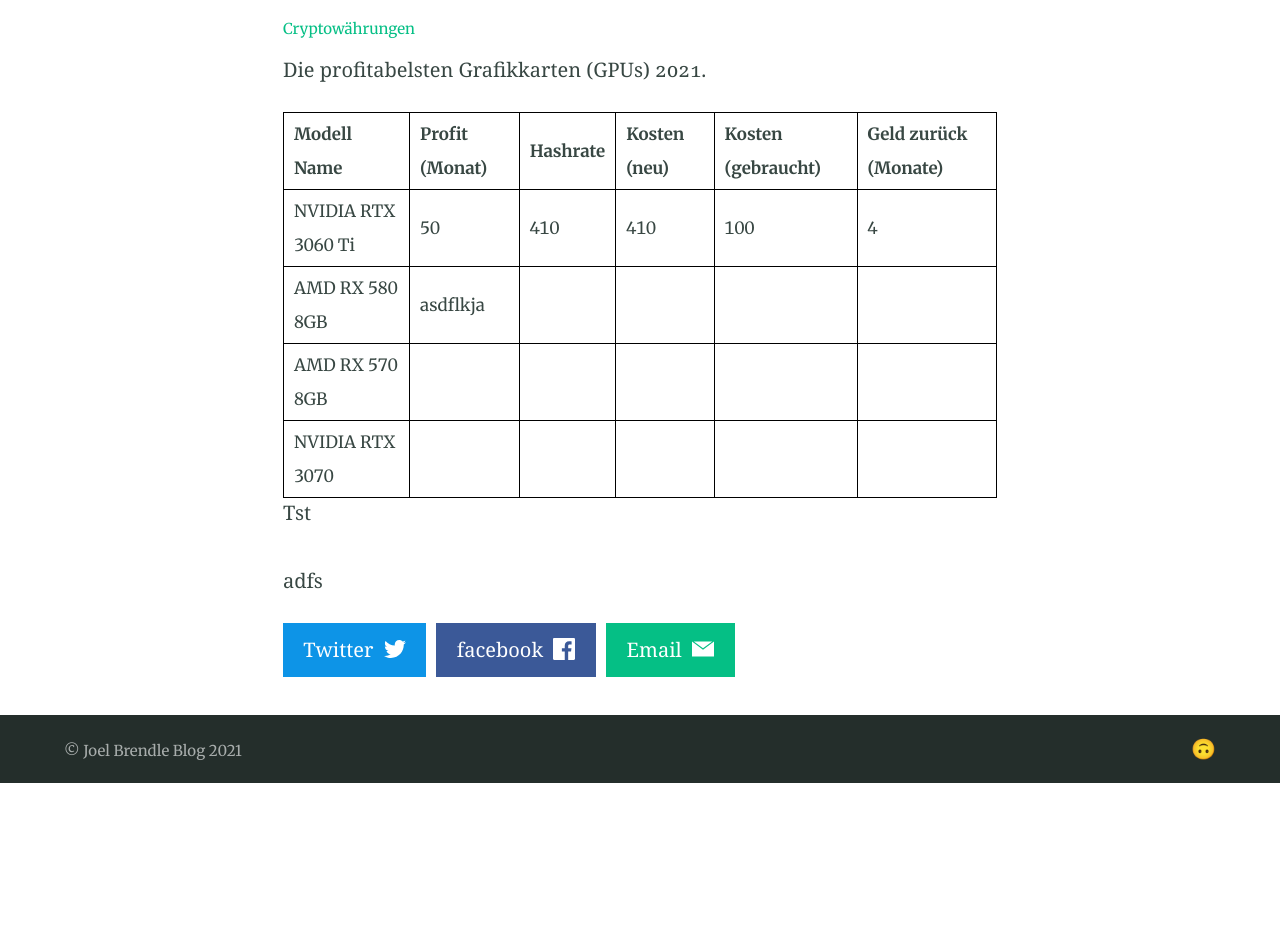
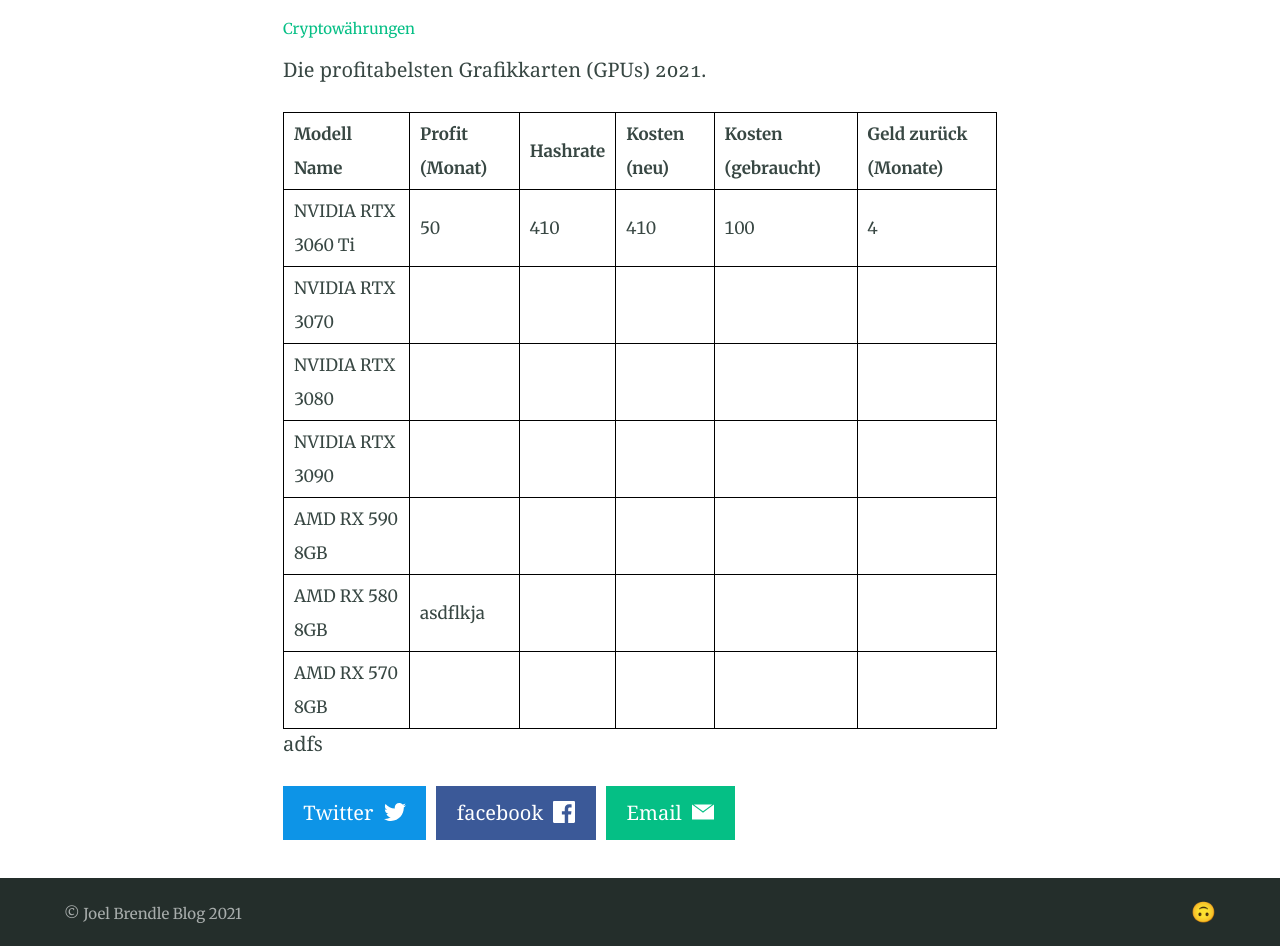
Before and after one commit to joelbrendle/joel_blog, a Jekyll site: the page built from _posts/2016-08-29-example-post-two.md, in a window 1280 px wide. Shown: the part 462-1408 px from the top of the page. Built offline with Jekyll 4.4.1, drawn with Linux system fonts in a browser that asks for light colours; before the commit the page ends 1245 px from its top, so only the background shows below that.

Commit message:
Update from Forestry.io Joel Brendle updated _posts/2016-08-29-example-post-two.md

```diff
--- a/_posts/2016-08-29-example-post-two.md
+++ b/_posts/2016-08-29-example-post-two.md
@@ -23,10 +23,11 @@
 
 **Modell Name** | **Profit (Monat)** | **Hashrate** | **Kosten (neu)** | **Kosten (gebraucht)** | **Geld zurück (Monate)**
 NVIDIA RTX 3060 Ti | 50 | 410 | 410 | 100 | 4
+NVIDIA RTX 3070 |
+NVIDIA RTX 3080 |
+NVIDIA RTX 3090 |
+AMD RX 590 8GB |
 AMD RX 580 8GB | asdflkja
 AMD RX 570 8GB |
-NVIDIA RTX 3070 |
-
-Tst
 
 adfs
```
